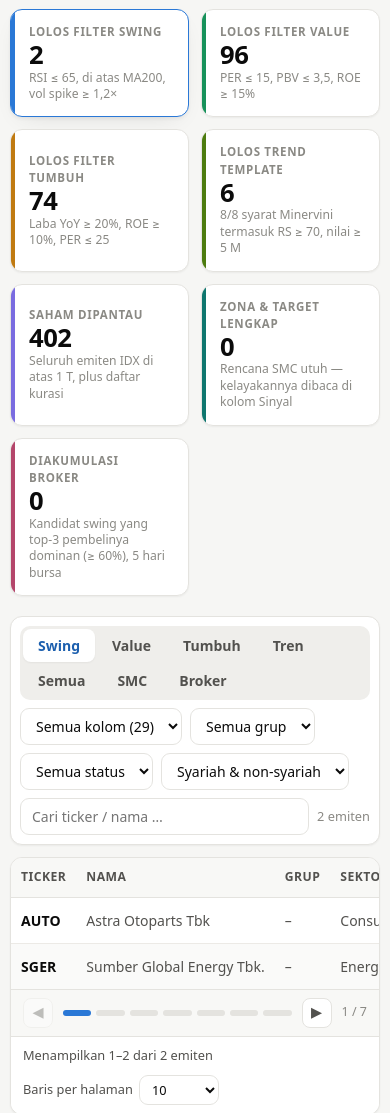
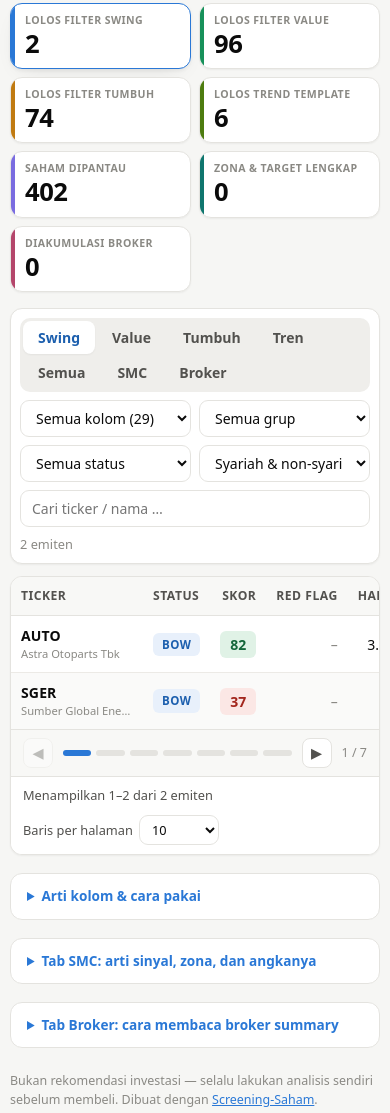
Before and after one commit to 2013tib-droid/Screening-Saham, a plain HTML site: page dashboard/index.html in a window 390 px wide. Shown: the part 464-1577 px from the top of the page. Drawn offline with Linux system fonts and the light colour scheme; files whose address does not match are found by name.

Commit message:
Dashboard: rapikan tampilan ponsel (≤ 640px)
Diperiksa lewat screenshot 360px dan 1280px. Layar lebar tidak berubah.

- Kolom Nama disembunyikan; nama emiten pindah ke bawah ticker yang
  lengket, supaya angka langsung terlihat (index.html & winrate.html)
- Grup, Sektor, Syariah dipindah ke belakang Harga di layar sempit
- Kartu angka ringkas (tanpa teks kriteria), dropdown dua per baris
- CATATAN-TAMPILAN.md: hasil pemeriksaan dan yang belum dilihat

Co-Authored-By: Claude Opus 5.5 <noreply@anthropic.com>
Claude-Session: https://claude.ai/code/session_016CYgn2eyHK9qAtFdNccRX6

```diff
--- a/dashboard/index.html
+++ b/dashboard/index.html
@@ -294,6 +294,7 @@
     border-bottom: 1px dotted var(--rencana-fg);
   }
   td .nama { color: var(--text-secondary); }
+  .nama-mini { display: none; }
 
   /* ---- Pagination mendatar ---- */
   .pager {
@@ -528,6 +529,32 @@
     header .lain { margin-left: 0; }
     details dl { grid-template-columns: 1fr; }
     details dt { margin-top: 8px; }
+
+    /* Kartu ringkas: di 360px tujuh kartu lengkap makan ±470px sebelum
+       tabel kelihatan. Kriterianya tetap dijelaskan di "Arti kolom". */
+    .tiles { gap: 8px; margin: 14px 0; }
+    .tile { padding: 9px 12px 10px 14px; }
+    .tile .label { font-size: .66rem; letter-spacing: .04em; }
+    .tile .sub { display: none; }
+
+    /* Dropdown dua per baris, kotak cari selebar penuh. */
+    .controls select { flex: 1 1 calc(50% - 4px); min-width: 0; }
+    #cari { flex: 1 1 100%; min-width: 0; }
+
+    /* Kolom Nama memakan lebih dari separuh layar 360px sehingga Skor,
+       Harga, dan Sinyal terdorong keluar. Namanya pindah ke bawah ticker,
+       di kolom yang lengket. */
+    th.kol-nama, td.kol-nama { display: none; }
+    td.ticker .nama-mini {
+      display: block;
+      max-width: 112px;
+      overflow: hidden;
+      text-overflow: ellipsis;
+      font-size: .7rem;
+      font-weight: 400;
+      letter-spacing: 0;
+      color: var(--text-muted);
+    }
   }
 </style>
 </head>
@@ -1008,9 +1035,24 @@ function kolomTampil() {
   // pemotongan kelompok.
   if (KOLOM_KHUSUS[state.tab]) return KOLOM_KHUSUS[state.tab];
   const daftar = KELOMPOK[state.kelompok];
-  if (!daftar) return KOLOM;
-  const pilih = new Set(JANGKAR.concat(daftar));
-  return KOLOM.filter(k => pilih.has(k.k));
+  const pilih = daftar ? new Set(JANGKAR.concat(daftar)) : null;
+  const kolom = pilih ? KOLOM.filter(k => pilih.has(k.k)) : KOLOM;
+  return layarSempit() ? geserLabelKeBelakang(kolom) : kolom;
+}
+
+// Di ponsel layar pertama tabel cuma muat 2–3 kolom sesudah ticker. Grup,
+// Sektor, dan Syariah adalah label, bukan angka keputusan, jadi di sana
+// mereka pindah ke belakang Harga supaya Status, Skor, Red flag, dan Harga
+// yang terlihat lebih dulu. Urutan di layar lebar tidak berubah.
+const LABEL_BELAKANG = ["Grup", "Sektor", "Syariah"];
+const MQ_SEMPIT = typeof matchMedia === "function" ? matchMedia("(max-width: 640px)") : null;
+function layarSempit() { return !!(MQ_SEMPIT && MQ_SEMPIT.matches); }
+function geserLabelKeBelakang(kolom) {
+  const label = kolom.filter(k => LABEL_BELAKANG.includes(k.k));
+  const sisa = kolom.filter(k => !LABEL_BELAKANG.includes(k.k));
+  const i = sisa.findIndex(k => k.k === "Harga");
+  if (i < 0) return sisa.concat(label);
+  return sisa.slice(0, i + 1).concat(label, sisa.slice(i + 1));
 }
 
 const fmt = new Map();
@@ -1155,7 +1197,8 @@ function render() {
   const th = kolom.map((k, i) => {
     const aktif = state.urut.kolom === k.k;
     const arah = aktif ? '<span class="arah">' + (state.urut.naik ? " ▲" : " ▼") + "</span>" : "";
-    const kelas = [k.kiri ? "kiri" : "", i === 0 ? "lengket" : "", aktif ? "terurut" : ""]
+    const kelas = [k.kiri ? "kiri" : "", i === 0 ? "lengket" : "", aktif ? "terurut" : "",
+                   k.k === "Nama" ? "kol-nama" : ""]
       .filter(Boolean).join(" ");
     return `<th data-kolom="${k.k}" class="${kelas}">${k.label}${arah}</th>`;
   }).join("");
@@ -1172,9 +1215,12 @@ function render() {
         const judul = utuh
           ? ' title="Zona, stop, dan target lengkap — kelayakannya tetap dibaca di kolom Sinyal"'
           : "";
-        return `<td class="ticker ${utuh ? "ada-rencana " : ""}${kelas}"${judul}>${r.Ticker}</td>`;
+        // nama-mini hanya tampil di layar sempit, menggantikan kolom Nama
+        // yang di sana disembunyikan (lihat @media 640px).
+        const mini = r.Nama ? `<span class="nama-mini">${r.Nama}</span>` : "";
+        return `<td class="ticker ${utuh ? "ada-rencana " : ""}${kelas}"${judul}>${r.Ticker}${mini}</td>`;
       }
-      if (k.k === "Nama") return `<td class="${kelas}"><span class="nama">${r.Nama || "–"}</span></td>`;
+      if (k.k === "Nama") return `<td class="kol-nama ${kelas}"><span class="nama">${r.Nama || "–"}</span></td>`;
       if (k.k === "Grup") return `<td class="${kelas}"><span class="nama">${r.Grup || "–"}</span></td>`;
       if (k.k === "Sektor") return `<td class="${kelas}"><span class="nama">${r.Sektor || "–"}</span></td>`;
       // Kosong berarti daftar DES belum dimuat -- itu "belum tahu", bukan
@@ -1413,6 +1459,9 @@ document.getElementById("ke-kiri").addEventListener("click", () => geser(-1));
 document.getElementById("ke-kanan").addEventListener("click", () => geser(1));
 document.getElementById("tabel").addEventListener("scroll", perbaruiPager);
 if (typeof addEventListener === "function") addEventListener("resize", perbaruiPager);
+// Urutan kolom berbeda di layar sempit (kolomTampil), jadi melewati batas
+// 640px — memutar ponsel, mengubah lebar jendela — perlu render ulang.
+if (MQ_SEMPIT && MQ_SEMPIT.addEventListener) MQ_SEMPIT.addEventListener("change", () => render());
 
 // ---- Kendali ----------------------------------------------------------------
 
```
Also changed, not shown: dashboard/winrate.html (+25 -3 lines), 1 other file.
